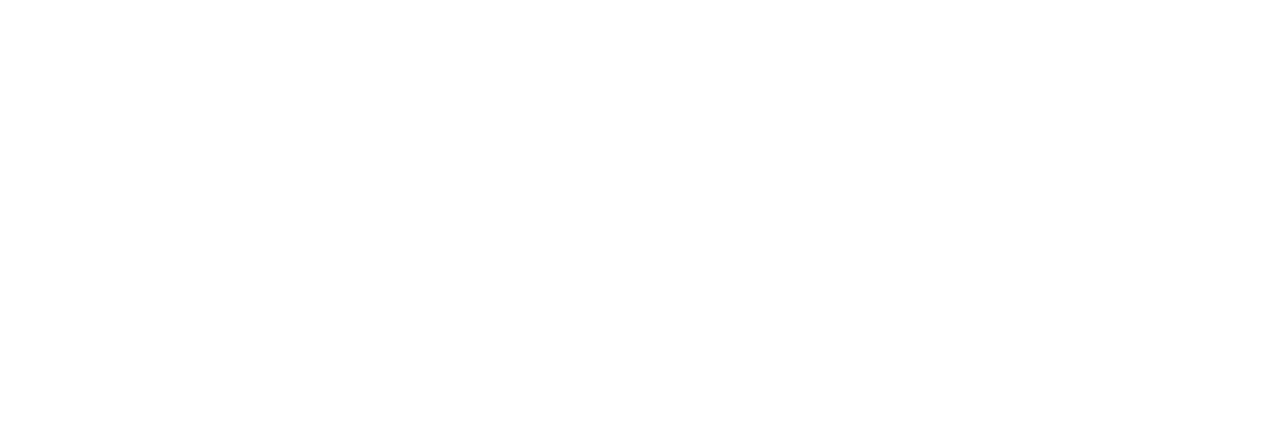
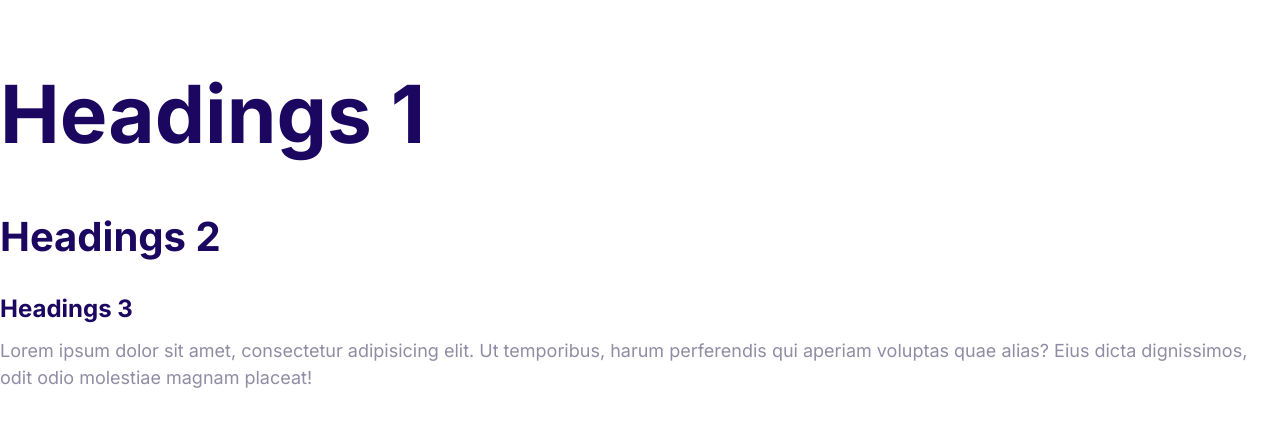
Before and after one commit to israt9528/my-first-project, a plain HTML site: page index.html in a window 1280 px wide. Drawn offline with Linux system fonts and the light colour scheme.

Commit message:
Define the styles for the fonts.

```diff
--- a/css/styles.css
+++ b/css/styles.css
@@ -5,3 +5,42 @@
     --color-headings: #1b0760;
     --color-body: #918ca4;
 }
+html {
+    font-size: 62.5%;
+}
+body {
+    font-family: Inter,Arial, Helvetica, sans-serif;
+    font-size: 2.4rem;
+    line-height: 1.5;
+    color: var(--color-body);
+}
+h1,h2,h3 {
+    color: var(--color-headings);
+    margin-bottom: 1rem;
+}
+h1 {
+    font-size: 7rem;
+}
+h2 {
+    font-size: 4rem;
+}
+h3 {
+    font-size: 3rem;
+}
+p {
+    margin-top: 0;
+}
+@media screen and (min-width: 1024px){
+    body {
+        font-size: 1.8rem;
+    }
+    h1 {
+        font-size: 8rem;
+    }
+    h2 {
+        font-size: 4rem;
+    }
+    h3 {
+        font-size: 2.4rem;
+    }
+}
--- a/index.html
+++ b/index.html
@@ -4,8 +4,23 @@
     <meta charset="UTF-8" />
     <meta name="viewport" content="width=device-width, initial-scale=1.0" />
     <title>Document</title>
+    <link rel="preconnect" href="https://fonts.googleapis.com" />
+    <link rel="preconnect" href="https://fonts.gstatic.com" crossorigin />
+    <link
+      href="https://fonts.googleapis.com/css2?family=Inter:opsz,wght@14..32,700;400&display=swap"
+      rel="stylesheet"
+    />
     <link rel="stylesheet" href="css/normalize.css" />
     <link rel="stylesheet" href="css/styles.css" />
   </head>
-  <body></body>
+  <body>
+    <h1>Headings 1</h1>
+    <h2>Headings 2</h2>
+    <h3>Headings 3</h3>
+    <p>
+      Lorem ipsum dolor sit amet, consectetur adipisicing elit. Ut temporibus,
+      harum perferendis qui aperiam voluptas quae alias? Eius dicta dignissimos,
+      odit odio molestiae magnam placeat!
+    </p>
+  </body>
 </html>
```
